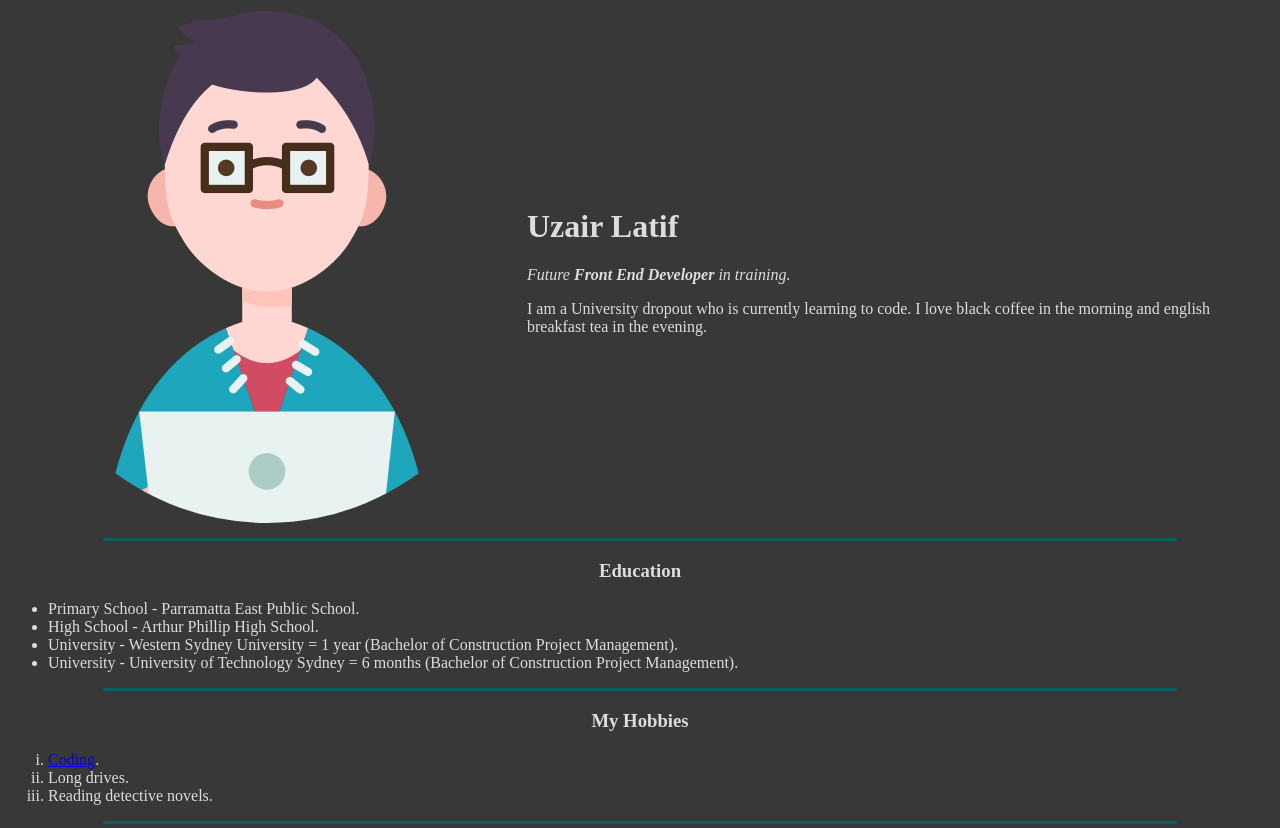
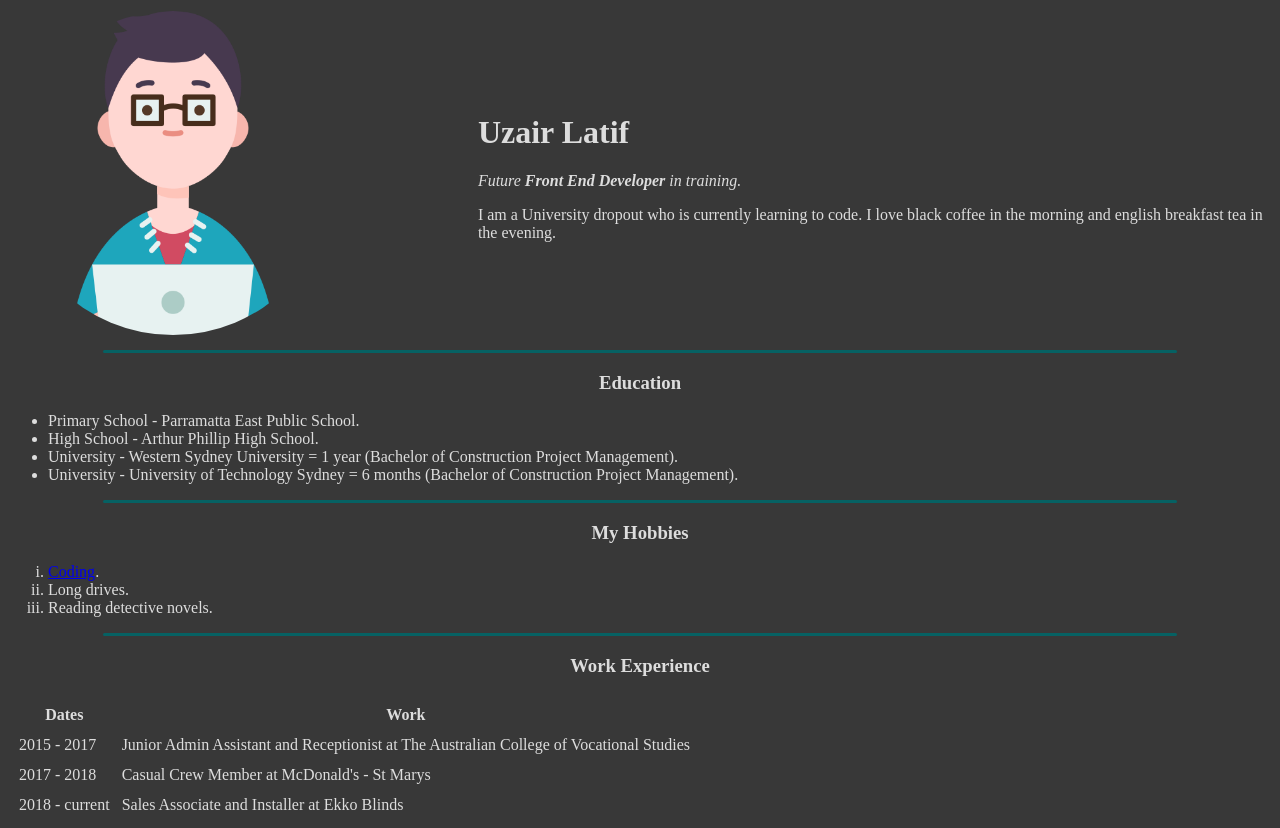
Before and after one commit to Uzair-Latif/CV, a plain HTML site: page index.html in a window 1280 px wide. Shown: the top 828 px of the page. Drawn offline with Linux system fonts and the light colour scheme.

Commit message:
avatar size fixed

```diff
--- a/styles.css
+++ b/styles.css
@@ -14,4 +14,5 @@ hr {
 }
 img {
   border-radius: 100%;
+  width: 70%
 }
```
